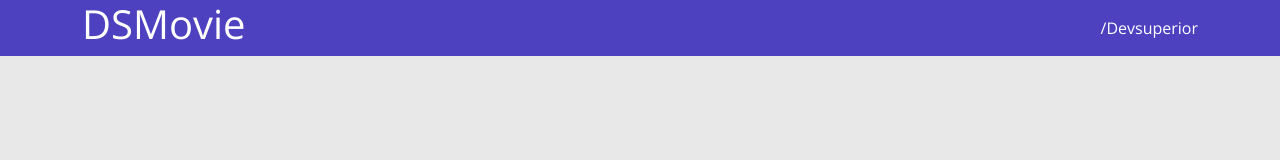
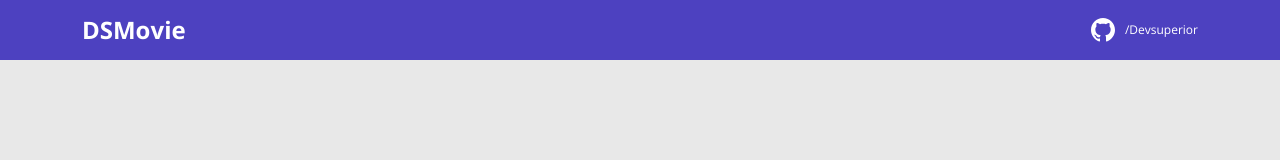
Before and after one commit to LKTanaka/dsmovie, a plain HTML site: page index.html in a window 1280 px wide. Drawn offline with nearby package versions, Linux system fonts and the light colour scheme.

Commit message:
Barra superior parte 2

```diff
--- a/css/style.css
+++ b/css/style.css
@@ -1,16 +1,29 @@
 @import url('https://fonts.googleapis.com/css2?family=Open+Sans:wght@300;400;700&display=swap');
 
+:root {
+    --bg-gray:#e8e8e8;
+    --color-primary: #4d41c0;
+    --white:#ffff;
+
+}
 *{
     box-sizing: border-box;
     font-family: 'Open Sans', sans-serif;
 }
+
+h1,h2,h3,h4,h5,h6{
+    margin: 0;
+}
 html,body{
-    background-color: #e8e8e8;
+    background-color: var(--bg-gray);
 }
 
 header{
-    background-color: #4d41c0;
-    color: #ffff;
+    background-color: var(--color-primary);
+    color: var(--white);
+    height: 60px;
+    display: flex;
+    align-items: center;
 }
 
 nav{
@@ -18,7 +31,25 @@ nav{
     align-items: center;
     justify-content: space-between;
 }
+
+nav h1{
+    font-size: 24px;
+    font-weight: 700;
+}
+
+nav a{
+    font-size: 12px;
+    font-weight: 400;
+}
 a, a:hover{
     text-decoration: none;
     color: unset;
 }
+.dsmovie-contact-container{
+    display: flex;
+    align-items: center;
+
+}
+.dsmovie-contact-container img{
+    margin-right: 10px;
+}
--- a/index.html
+++ b/index.html
@@ -14,8 +14,11 @@
     <header>
         <nav class="container">
             <h1>DSMovie</h1>
-            <a href="https://github.com/devsuperior">/Devsuperior</a>
-        </nav>
+            <div class="dsmovie-contact-container">
+                <img src="img/Github.svg" alt="Github">
+                <a href="https://github.com/devsuperior">/Devsuperior</a>
+            </div>
+            </nav>
     </header>
 </body>
 </html>
```
Also changed, not shown: img/Github.svg (added).
